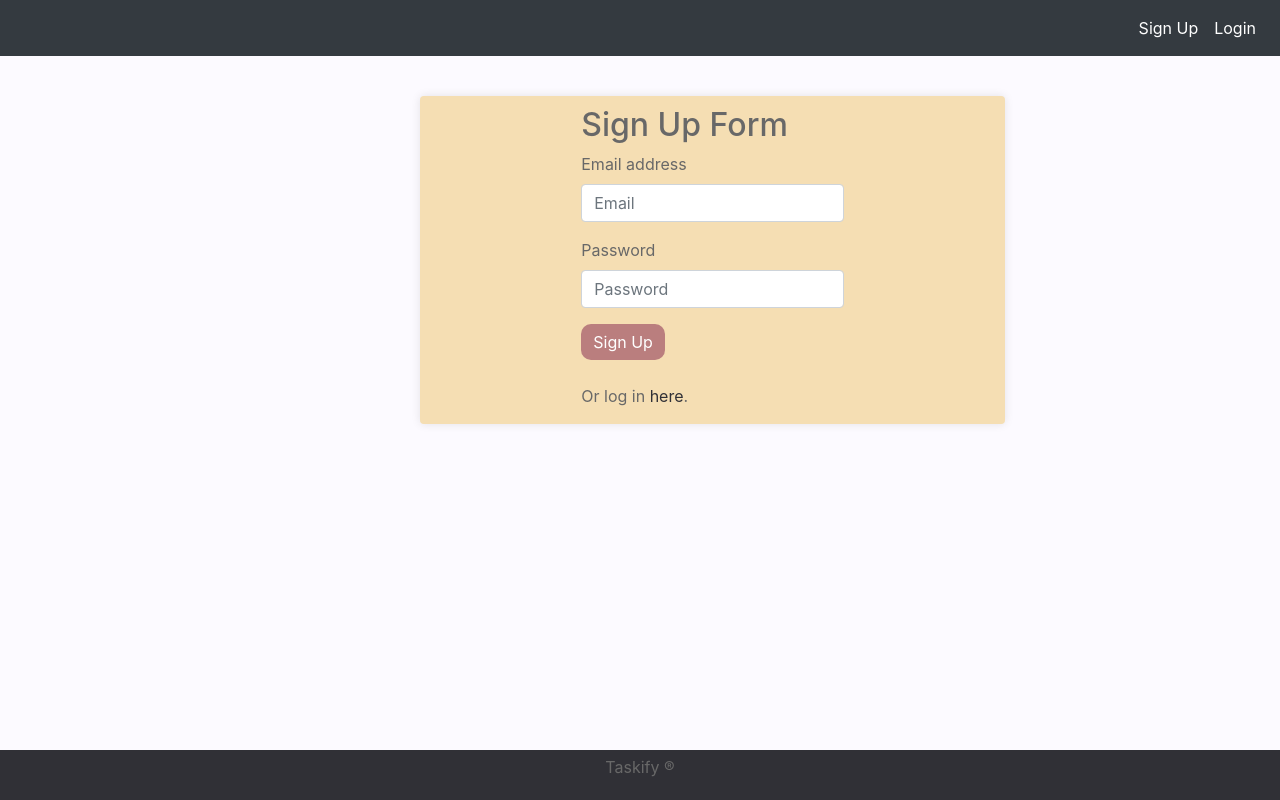
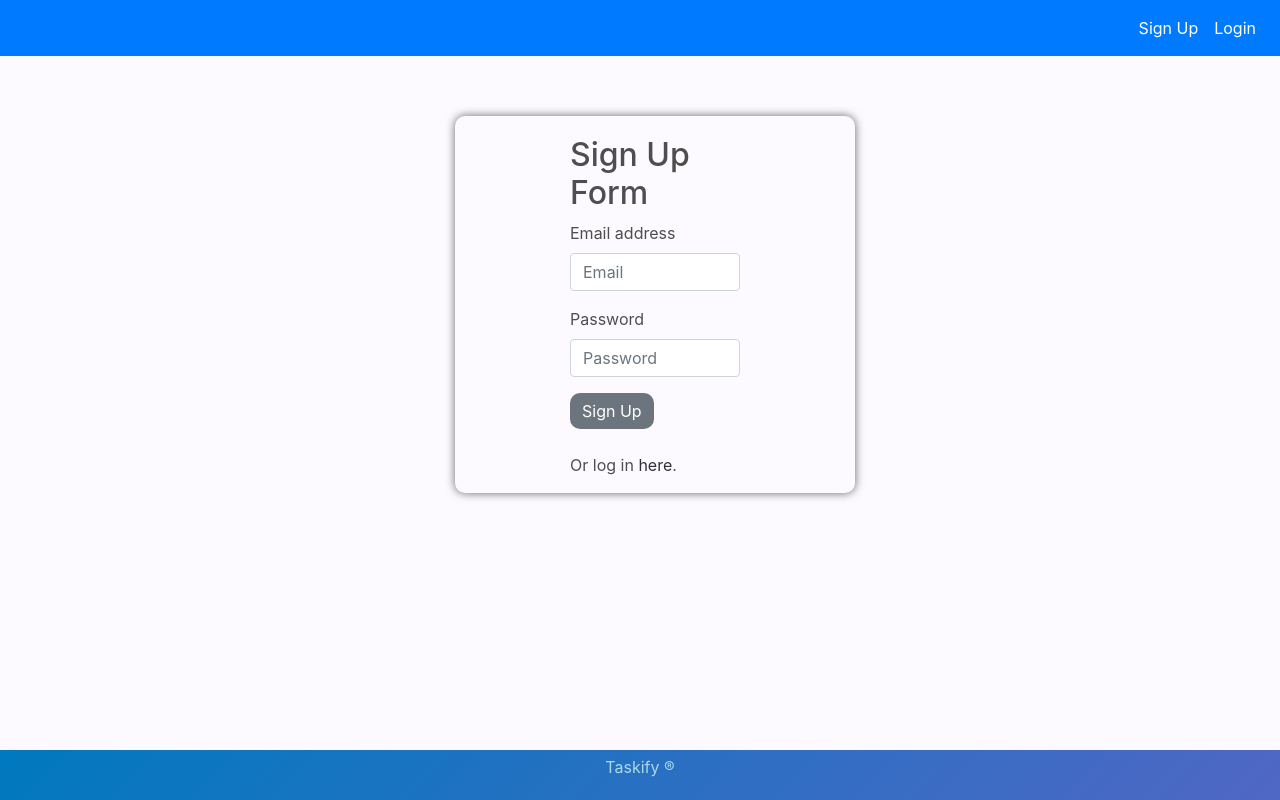
Before and after one commit to leticiaroncero/taskify-react, a React (Create React App) app in the folder client/: page /signup in a window 1280 px wide. Built offline with nearby package versions, Linux system fonts and the light colour scheme; no server answers.

Commit message:
added some styling tp the cards

```diff
--- a/client/src/App.css
+++ b/client/src/App.css
@@ -61,8 +61,10 @@
   position: absolute;
   width: 100%;
   bottom: 0px;
-  background: #303036;
-  color: #686868;
+  background: linear-gradient(135deg, #0079bf, #5067c5);
+  /* background: #303036; */
+  /* color: #686868; */
+  color: #ADD8E6;
   height: 50px;
   text-align: center;
   left: 0px;
--- a/client/src/components/NavTabs/index.js
+++ b/client/src/components/NavTabs/index.js
@@ -30,7 +30,7 @@ class NavTabs extends Component {
 
         return (
 
-            <nav className="navbar navbar-dark bg-dark navbar-expand-lg">
+            <nav className="navbar navbar-dark bg-primary navbar-expand-lg">
                 {/* <Link to="/"> <img src={logo} width="60" height="60" alt="logo" id="logo" /></Link>  */}
                 <button className="navbar-toggler" type="button" data-toggle="collapse" data-target="#navbarNavDropdown"
                     aria-controls="navbarNavDropdown" aria-expanded="false" aria-label="Toggle navigation">
--- a/client/src/components/NavTabs/style.css
+++ b/client/src/components/NavTabs/style.css
@@ -0,0 +1,4 @@
+/* .nav-item :active {
+    color: #ADD8E6;
+    font-weight: bold;
+} */
--- a/client/src/components/ProjectCard/style.css
+++ b/client/src/components/ProjectCard/style.css
@@ -7,12 +7,13 @@ a {
 .card {
     margin: 15px;
     border-radius: 12px;
-    background-color: #E0C9CB;
+    /* background-color: #E0C9CB; */
+    background-color: #F0F8FF;
     color: #4E4E4E;
     width: 200px;
 }
 .btn {
-    background-color: #BA7E7E;
+    /* background-color: #BA7E7E;  */
     border-radius: 10px;
     text-decoration: blanchedalmond;
     border: none;
--- a/client/src/pages/Homepage/Homepage.js
+++ b/client/src/pages/Homepage/Homepage.js
@@ -18,7 +18,7 @@ class Homepage extends Component {
                                 <Button variant="success" size="lg" className="button">Sign Up</Button>
                             </Col>
                             <Col md>
-                                <img src="https://via.placeholder.com/540x409.png"></img>
+                                <img src="https://via.placeholder.com/540x409.png" alt="placeholder"></img>
                             </Col>
                         </Row>
                     </div>
@@ -27,7 +27,7 @@ class Homepage extends Component {
                     <div className="container">
                         <Row>
                             <Col md={6}>
-                                <img src="/homepage-projects.png"></img>
+                                <img src="/homepage-projects.png" alt="tasks page"></img>
                             </Col>
                             <Col md={{ span: 5, offset: 1 }}>
                                 <p className="title">Organize</p>
@@ -45,7 +45,7 @@ class Homepage extends Component {
                                 <p className="subtitle">All your projects. One place.</p>
                             </Col>
                             <Col>
-                                <img src="https://via.placeholder.com/500x300.png"></img>
+                                <img src="https://via.placeholder.com/500x300.png" alt="placeholder1"></img>
                             </Col>
                         </Row>
                     </div>
--- a/client/src/pages/Signup.js
+++ b/client/src/pages/Signup.js
@@ -37,15 +37,16 @@ class Signup extends Component {
       .catch(err => console.log(err));
   }
   style= {
-    borderRadius: "4px",
+    borderRadius: "10px",
     border: "20px",
-    maxWidth: "585px",
-    backgroundColor: "#f5deb3",
-    color:"#686868",
-    paddingTop: "10px",
+    maxWidth: "400px",
+    // backgroundColor: "#f5deb3",
+    color:"#4E4E4E",
+    paddingTop: "20px",
+    margin: "20px",
     position: "relative",
     justifyContent: "center",
-    boxShadow: "rgba(0,0,0,0.1) 0 0 10px",
+    boxShadow: "rgba(0,0,0,0.6) 0 0 10px",
 }
 
   render() {
```
